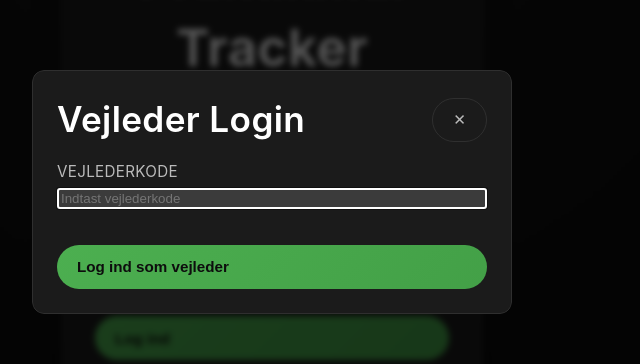
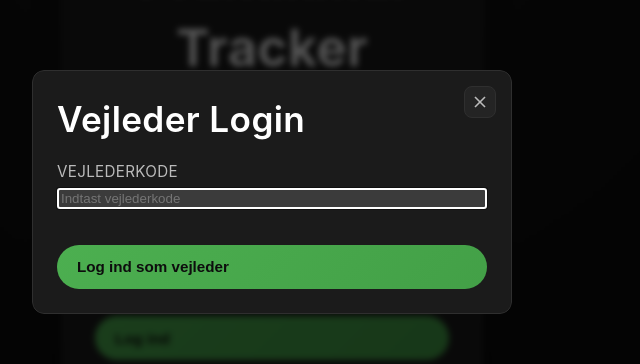
Before and after one commit to rlindgaard-collab/praktikmaal, a website built with Vite: page index.html in a window 1280 px wide. Both pictures are taken after a click on the button "Vejleder login". Shown: the part 208-572 px from the top of the page, 368-1008 px from the left. Built offline with nearby package versions, Linux system fonts and the light colour scheme; no server answers.

Commit message:
Updated styles.css

```diff
--- a/index.html
+++ b/index.html
@@ -62,10 +62,15 @@
     </div>
 
     <dialog id="supervisor-modal" class="modal">
+      <button id="close-supervisor-modal" class="modal__close-corner" type="button" title="Luk">
+        <svg width="20" height="20" viewBox="0 0 24 24" fill="none" stroke="currentColor" stroke-width="2">
+          <line x1="18" y1="6" x2="6" y2="18"></line>
+          <line x1="6" y1="6" x2="18" y2="18"></line>
+        </svg>
+      </button>
       <div class="modal__content">
         <div class="modal__header">
           <h2>Vejleder Login</h2>
-          <button id="close-supervisor-modal" class="ghost-button" type="button">✕</button>
         </div>
         <div id="supervisor-error" class="auth-error"></div>
         <form id="supervisor-form" class="auth-form">
--- a/styles.css
+++ b/styles.css
@@ -607,6 +607,33 @@ details[open] .form-toggle-icon {
   border-radius: var(--radius-md);
   padding: 0;
   background: transparent;
+  position: relative;
+}
+
+.modal__close-corner {
+  position: absolute;
+  top: 16px;
+  right: 16px;
+  width: 32px;
+  height: 32px;
+  padding: 0;
+  background: var(--color-surface-alt);
+  border: 1px solid var(--color-border);
+  border-radius: 8px;
+  display: flex;
+  align-items: center;
+  justify-content: center;
+  cursor: pointer;
+  color: var(--color-text-muted);
+  transition: all 0.2s ease;
+  z-index: 10;
+}
+
+.modal__close-corner:hover {
+  background: #dc2626;
+  border-color: #dc2626;
+  color: white;
+  transform: scale(1.05);
 }
 
 .modal::backdrop {
```
